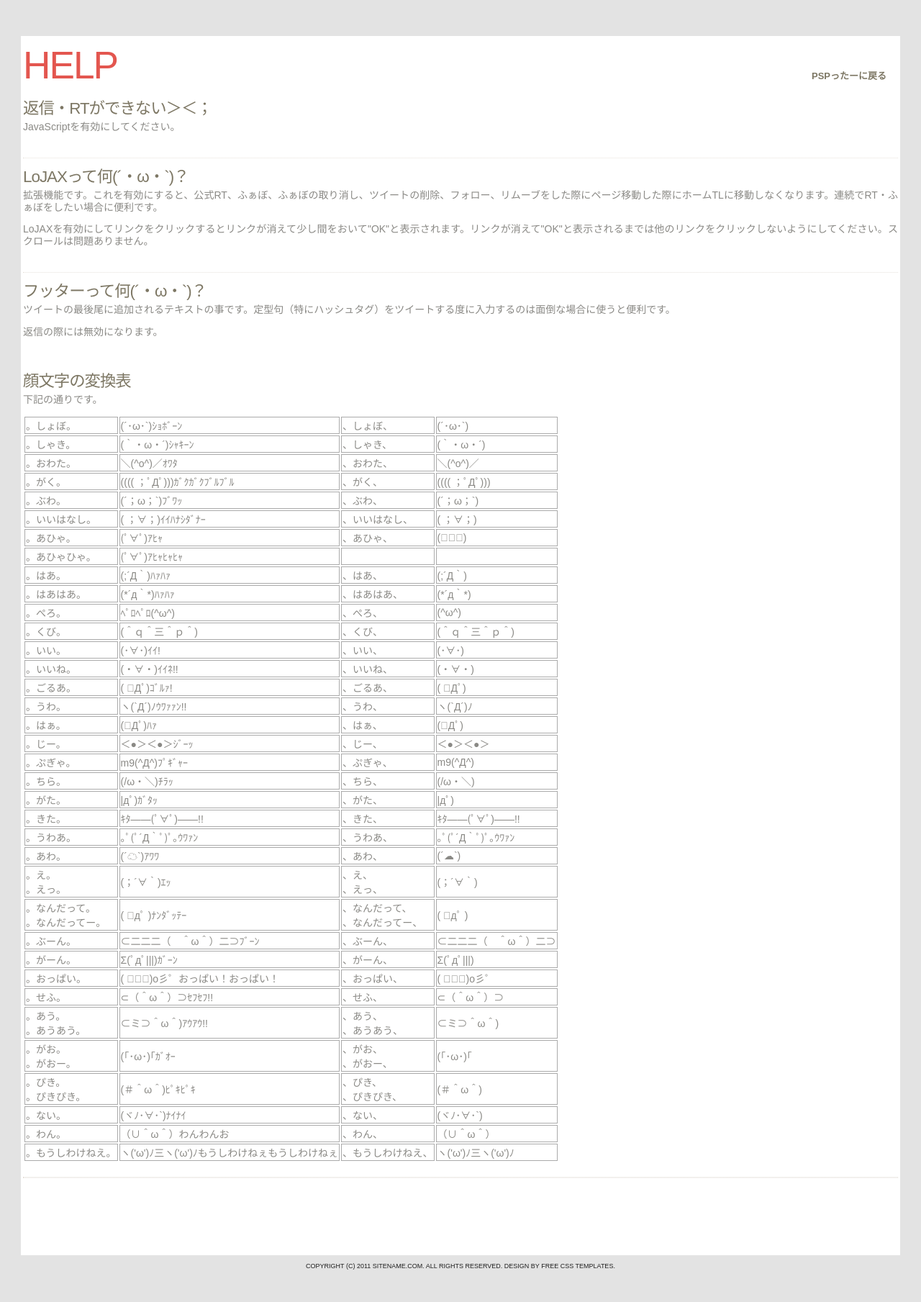
After one commit to dozen/psptter, a PHP site: page /help.html in a window 1280 px wide. The commit adds this page. Shown: the whole page at 72% size. Run offline with PHP 8.4, Linux system fonts and the light colour scheme.

```diff
--- a/config_sample.php
+++ b/config_sample.php
@@ -12,6 +12,7 @@ class Config {
   const MEMCACHEDPORT = 11212;
   const KUMOFSHOST = 'localhost';
   const KUMOFSPORT = 11211;
+  const KUMOCACHE_RIMIT = 2592000;
 
 }
 
--- /dev/null
+++ b/help.css
@@ -0,0 +1,242 @@
+
+/*
+Design by Free CSS Templates
+http://www.freecsstemplates.org
+Released for free under a Creative Commons Attribution 2.5 License
+*/
+
+body {
+	margin: 0;
+	padding: 0;
+	background: #E3E3E3;
+	font-family: Arial, Helvetica, sans-serif;
+	font-size: 14px;
+	color: #8A8985;
+}
+
+h1, h2, h3 {
+	margin: 0;
+	padding: 0;
+	font-weight: normal;
+	color: #810988;
+}
+
+h1 {
+	font-size: 2em;
+}
+
+h2 {
+	font-size: 2.8em;
+}
+
+h3 {
+	font-size: 1.6em;
+}
+
+p, ul, ol {
+	margin-top: 0;
+	line-height: 120%;
+}
+
+ul, ol {
+}
+
+a {
+	text-decoration: none;
+	color: #CA4C44;
+}
+
+a:hover {
+}
+
+#wrapper {
+	margin: 0 auto;
+	padding: 0;
+}
+
+.container {
+	width: 100%;
+	margin: 0px auto;
+}
+
+/* Header */
+
+#header {
+	width: 95%;
+	height: 50px;
+	margin: 0 auto;
+	padding: 0px 5px;
+}
+
+/* Logo */
+
+#logo {
+	float: left;
+	width: 300px;
+	margin: 0;
+	padding: 0;
+	color: #000000;
+}
+
+#logo h1, #logo p {
+}
+
+#logo h1 {
+	padding: 60px 0px 0px 0px;
+	letter-spacing: -2px;
+	font-size: 3.8em;
+	background: redc;
+}
+
+#logo p {
+	margin: 0;
+	padding: 0px 0 0 0px;
+	letter-spacing: -1px;
+	font: normal 18px Georgia, "Times New Roman", Times, serif;
+	font-style: italic;
+	color: #CCCCC4;
+}
+
+#logo p a {
+	color: #CCCCC4;
+}
+
+#logo a {
+	border: none;
+	background: none;
+	text-decoration: none;
+	color: #E3564F;
+}
+
+/* Menu */
+
+#menu {
+  float: right;
+	width: 150px;
+	height: 90px;
+	margin: 0 auto;
+	padding: 0;
+}
+
+#menu ul {
+	float: right;
+	margin: 0;
+	padding: 85px 0px 0px 0px;
+	list-style: none;
+	line-height: normal;
+}
+
+#menu li {
+	float: left;
+}
+
+#menu a {
+	display: block;
+	margin-right: 1px;
+	padding: 10px 15px 15px 15px;
+	text-decoration: none;
+	text-align: center;
+	font-family: Arial, Helvetica, sans-serif;
+	font-size: 13px;
+	font-weight: bold;
+	color: #7D7764;
+	border: none;
+}
+
+#menu a:hover, #menu .current_page_item a {
+	text-decoration: none;
+}
+
+#menu .current_page_item a {
+}
+
+/* Page */
+
+#page {
+	width: 95%;
+	margin: 0 auto;
+	padding: 75px 3px;
+  background-color: #fff;
+}
+
+/* Content */
+
+#content {
+	float: left;
+	width: 100%;
+  margin: 0px auto;
+	padding: 0px 0px 0px 0px;
+}
+
+.post {
+	overflow: hidden;
+	border-bottom: 1px dotted #E7E2DC;
+}
+
+.post .title {
+	height: 20px;
+	padding: 7px 0px 0px 0px;
+	letter-spacing: -1px;
+}
+
+.post .title a {
+	border: none;
+	color: #7D7764;
+}
+
+.post .meta a {
+}
+
+.post .entry {
+	padding: 0px 0px 20px 0px;
+	padding-bottom: 20px;
+	text-align: justify;
+}
+
+/* Footer */
+
+#footer {
+	height: 50px;
+	margin: 0 auto;
+	padding: 0px 0 15px 0;
+	font-family: Arial, Helvetica, sans-serif;
+}
+
+#footer p {
+	margin: 0;
+	padding-top: 10px;
+	line-height: normal;
+	font-size: 9px;
+	text-transform: uppercase;
+	text-align: center;
+	color: #202020;
+}
+
+#footer a {
+	color: #202020;
+}
+
+#marketing {
+	overflow: hidden;
+	margin-bottom: 30px;
+	padding: 20px 0px 10px 0px;
+	border-top: 1px solid #E3E3E3;
+	border-bottom: 1px solid #E3E3E3;
+}
+
+#marketing .text1 {
+	float: left;
+	margin: 0px;
+	padding: 0px;
+	letter-spacing: -2px;
+	font-size: 34px;
+	color: #345E9B;
+}
+
+#marketing .text2 {
+	float: right;
+}
+
+td {
+  border: 1px #aaa solid;
+}
--- /dev/null
+++ b/help.html
@@ -0,0 +1,115 @@
+<!DOCTYPE html PUBLIC "-//W3C//DTD XHTML 1.0 Strict//EN" "http://www.w3.org/TR/xhtml1/DTD/xhtml1-strict.dtd">
+<!--
+Design by Free CSS Templates
+http://www.freecsstemplates.org
+Released for free under a Creative Commons Attribution 2.5 License
+
+Name       : Plain & Clean
+
+Description: A two-column, fixed-width design with dark color scheme.
+Version    : 1.0
+Released   : 20111024
+
+-->
+<html xmlns="http://www.w3.org/1999/xhtml">
+  <head>
+    <meta http-equiv="content-type" content="text/html; charset=utf-8" />
+    <title>PSPったー - HELP</title>
+    <link href="help.css" rel="stylesheet" type="text/css" media="screen" />
+  </head>
+  <body>
+    <div id="wrapper">
+      <div id="header" class="container">
+        <div id="logo">
+          <h1><a href="#">HELP</a></h1>
+          <p></p>
+        </div>
+        <div id="menu">
+          <ul>
+            <li><a href="./">PSPったーに戻る</a></li>
+          </ul>
+        </div>
+      </div>
+      <!-- end #header -->
+      <div id="page" class="container">
+        <div id="content">
+          <div class="post">
+            <h3 class="title"><a href="#">返信・RTができない＞＜；</a></h3>
+            <div style="clear: both;">&nbsp;</div>
+            <div class="entry">
+              <p>JavaScriptを有効にしてください。</p>
+            </div>
+          </div>
+          <div class="post">
+            <h3 class="title"><a href="#lojax" name="lojax">LoJAXって何(´・ω・`)？</a></h3>
+            <div style="clear: both;">&nbsp;</div>
+            <div class="entry">
+              <p>拡張機能です。これを有効にすると、公式RT、ふぁぼ、ふぁぼの取り消し、ツイートの削除、フォロー、リムーブをした際にページ移動した際にホームTLに移動しなくなります。連続でRT・ふぁぼをしたい場合に便利です。</p>
+              <p>LoJAXを有効にしてリンクをクリックするとリンクが消えて少し間をおいて"OK"と表示されます。リンクが消えて"OK"と表示されるまでは他のリンクをクリックしないようにしてください。スクロールは問題ありません。</p>
+            </div>
+          </div>
+          <div class="post">
+            <h3 class="title"><a href="#footer" name="footer">フッターって何(´・ω・`)？</a></h3>
+            <div style="clear: both;">&nbsp;</div>
+            <div class="entry">
+              <p>ツイートの最後尾に追加されるテキストの事です。定型句（特にハッシュタグ）をツイートする度に入力するのは面倒な場合に使うと便利です。</p>
+              <p>返信の際には無効になります。</p>
+            </div>
+            <div class="post">
+              <h3 class="title"><a href="#footer" name="footer">顔文字の変換表</a></h3>
+              <div style="clear: both;">&nbsp;</div>
+              <div class="entry">
+                <p>下記の通りです。</p>
+                <table>
+                  <tr><td>。しょぼ。</td><td>(´･ω･`)ｼｮﾎﾞｰﾝ</td><td>、しょぼ、</td><td>(´･ω･`)</td></tr>
+                  <tr><td>。しゃき。</td><td>(｀・ω・´)ｼｬｷｰﾝ</td><td>、しゃき、</td><td>(｀・ω・´)</td></tr>
+                  <tr><td>。おわた。</td><td>＼(^o^)／ｵﾜﾀ</td><td>、おわた、</td><td>＼(^o^)／</td></tr>
+                  <tr><td>。がく。</td><td>(((( ；ﾟДﾟ)))ｶﾞｸｶﾞｸﾌﾞﾙﾌﾞﾙ</td><td>、がく、</td><td>(((( ；ﾟДﾟ)))</td></tr>
+                  <tr><td>。ぶわ。</td><td>(´；ω；`)ﾌﾞﾜｯ</td><td>、ぶわ、</td><td>(´；ω；`)</td></tr>
+                  <tr><td>。いいはなし。</td><td>( ；∀；)ｲｲﾊﾅｼﾀﾞﾅｰ</td><td>、いいはなし、</td><td>( ；∀；)</td></tr>
+                  <tr><td>。あひゃ。</td><td>(ﾟ∀ﾟ)ｱﾋｬ</td><td>、あひゃ、</td><td>(ﾟ∀ﾟ)</td></tr>
+                  <tr><td>。あひゃひゃ。</td><td>(ﾟ∀ﾟ)ｱﾋｬﾋｬﾋｬ</td><td></td><td></td></tr>
+                  <tr><td>。はあ。</td><td>(;´Д｀)ﾊｧﾊｧ</td><td>、はあ、</td><td>(;´Д｀)</td></tr>
+                  <tr><td>。はあはあ。</td><td>(*´д｀*)ﾊｧﾊｧ</td><td>、はあはあ、</td><td>(*´д｀*)</td></tr>
+                  <tr><td>。ぺろ。</td><td>ﾍﾟﾛﾍﾟﾛ(^ω^)</td><td>、ぺろ、</td><td>(^ω^)</td></tr>
+                  <tr><td>。くび。</td><td>(＾ｑ＾三＾ｐ＾)</td><td>、くび、</td><td>(＾ｑ＾三＾ｐ＾)</td></tr>
+                  <tr><td>。いい。</td><td>(･∀･)ｲｲ!</td><td>、いい、</td><td>(･∀･)</td></tr>
+                  <tr><td>。いいね。</td><td>(・∀・)ｲｲﾈ!!</td><td>、いいね、</td><td>(・∀・)</td></tr>
+                  <tr><td>。ごるあ。</td><td>( ﾟДﾟ)ｺﾞﾙｧ!</td><td>、ごるあ、</td><td>( ﾟДﾟ)</td></tr>
+                  <tr><td>。うわ。</td><td>ヽ(`Д´)ﾉｳﾜｧｧﾝ!!</td><td>、うわ、</td><td>ヽ(`Д´)ﾉ</td></tr>
+                  <tr><td>。はぁ。</td><td>(ﾟДﾟ)ﾊｧ</td><td>、はぁ、</td><td>(ﾟДﾟ)</td></tr>
+                  <tr><td>。じー。</td><td>＜●＞＜●＞ｼﾞｰｯ</td><td>、じー、</td><td>＜●＞＜●＞</td></tr>
+                  <tr><td>。ぷぎゃ。</td><td>m9(^Д^)ﾌﾟｷﾞｬｰ</td><td>、ぷぎゃ、</td><td>m9(^Д^)</td></tr>
+                  <tr><td>。ちら。</td><td>(/ω・＼)ﾁﾗｯ</td><td>、ちら、</td><td>(/ω・＼)</td></tr>
+                  <tr><td>。がた。</td><td>|дﾟ)ｶﾞﾀｯ</td><td>、がた、</td><td>|дﾟ)</td></tr>
+                  <tr><td>。きた。</td><td>ｷﾀ――(ﾟ∀ﾟ)――!!</td><td>、きた、</td><td>ｷﾀ――(ﾟ∀ﾟ)――!!</td></tr>
+                  <tr><td>。うわあ。</td><td>｡ﾟ(ﾟ´Д｀ﾟ)ﾟ｡ｳﾜｧﾝ</td><td>、うわあ、</td><td>｡ﾟ(ﾟ´Д｀ﾟ)ﾟ｡ｳﾜｧﾝ</td></tr>
+                  <tr><td>。あわ。</td><td>(´☁`)ｱﾜﾜ</td><td>、あわ、</td><td>(´☁`)</td></tr>
+                  <tr><td>。え。<br />。えっ。</td><td>(；´∀｀)ｴｯ</td><td>、え、<br />、えっ、</td><td>(；´∀｀)</td></tr>
+                  <tr><td>。なんだって。<br />。なんだってー。</td><td>( ﾟдﾟ )ﾅﾝﾀﾞｯﾃｰ</td><td>、なんだって、<br />、なんだってー、</td><td>( ﾟдﾟ )</td></tr>
+                  <tr><td>。ぶーん。</td><td>⊂二二二（　＾ω＾）二⊃ﾌﾞｰﾝ</td><td>、ぶーん、</td><td>⊂二二二（　＾ω＾）二⊃</td></tr>
+                  <tr><td>。がーん。</td><td>Σ(ﾟдﾟ|||)ｶﾞｰﾝ</td><td>、がーん、</td><td>Σ(ﾟдﾟ|||)</td></tr>
+                  <tr><td>。おっぱい。</td><td>( ﾟ∀ﾟ)o彡゜おっぱい！おっぱい！</td><td>、おっぱい、</td><td>( ﾟ∀ﾟ)o彡゜</td></tr>
+                  <tr><td>。せふ。</td><td>⊂（＾ω＾）⊃ｾﾌｾﾌ!!</td><td>、せふ、</td><td>⊂（＾ω＾）⊃</td></tr>
+                  <tr><td>。あう。<br />。あうあう。</td><td>⊂ミ⊃＾ω＾)ｱｳｱｳ!!</td><td>、あう、<br />、あうあう、</td><td>⊂ミ⊃＾ω＾)</td></tr>
+                  <tr><td>。がお。<br />。がおー。</td><td>(｢･ω･)｢ｶﾞｵｰ</td><td>、がお、<br />、がおー、</td><td>(｢･ω･)｢</td></tr>
+                  <tr><td>。ぴき。<br />。ぴきぴき。</td><td>(＃＾ω＾)ﾋﾟｷﾋﾟｷ</td><td>、ぴき、<br />、ぴきぴき、</td><td>(＃＾ω＾)</td></tr>
+                  <tr><td>。ない。</td><td>(ヾﾉ･∀･`)ﾅｲﾅｲ</td><td>、ない、</td><td>(ヾﾉ･∀･`)</td></tr>
+                  <tr><td>。わん。</td><td>（∪＾ω＾）わんわんお</td><td>、わん、</td><td>（∪＾ω＾）</td></tr>
+                  <tr><td>。もうしわけねえ。</td><td>ヽ('ω')ﾉ三ヽ('ω')ﾉもうしわけねぇもうしわけねぇ</td><td>、もうしわけねえ、</td><td>ヽ('ω')ﾉ三ヽ('ω')ﾉ</td></tr>
+                </table>
+              </div>
+            </div>
+          </div>
+          <div style="clear: both;">&nbsp;</div>
+        </div>
+        <div style="clear: both;">&nbsp;</div>
+      </div>
+      <!-- end #page -->
+    </div>
+    <div id="footer">
+      <p>Copyright (c) 2011 Sitename.com. All rights reserved. Design by <a href="http://www.freecsstemplates.org/">Free CSS Templates</a>.</p>
+    </div>
+    <!-- end #footer -->
+  </body>
+</html>
```
Also changed, not shown: class.php (+79 -32 lines), protected.png (added), smallprotected.png (added).
